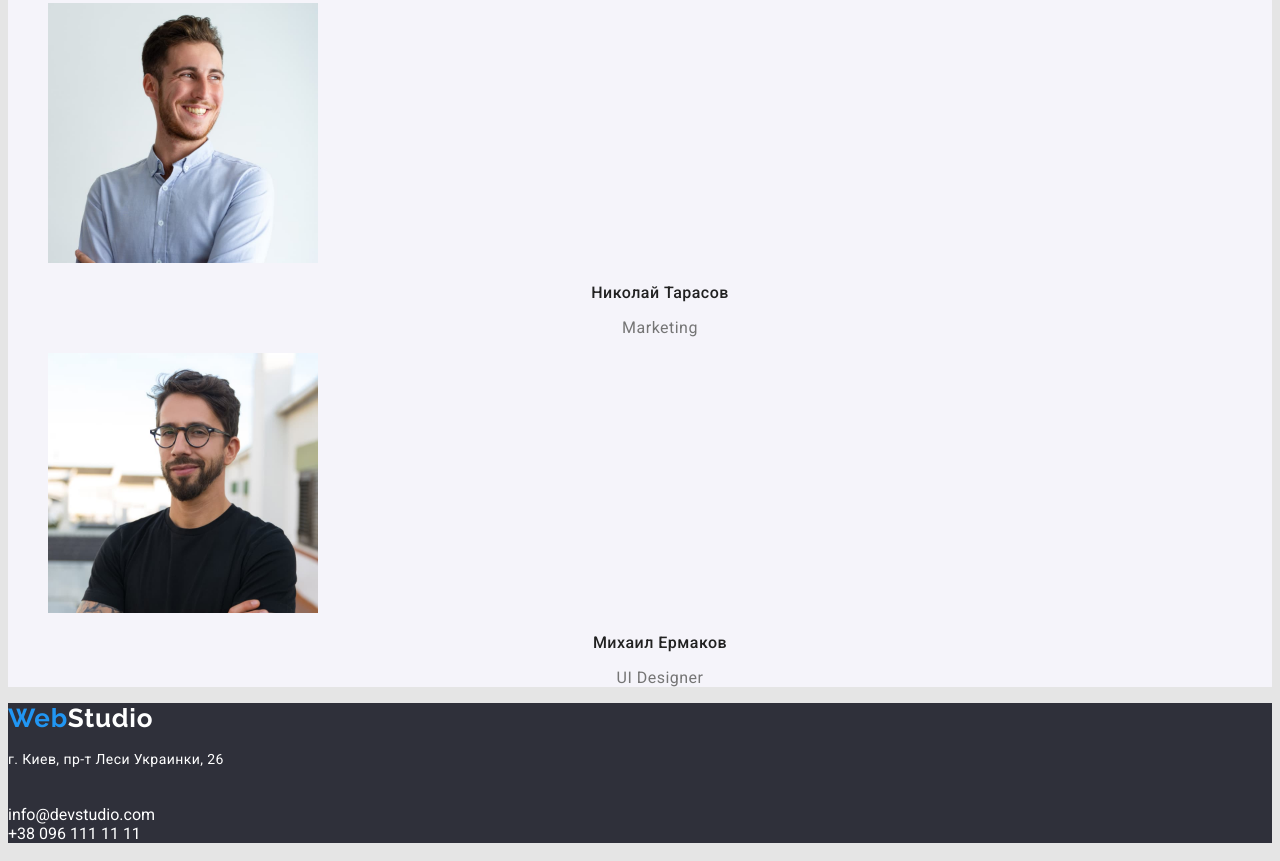
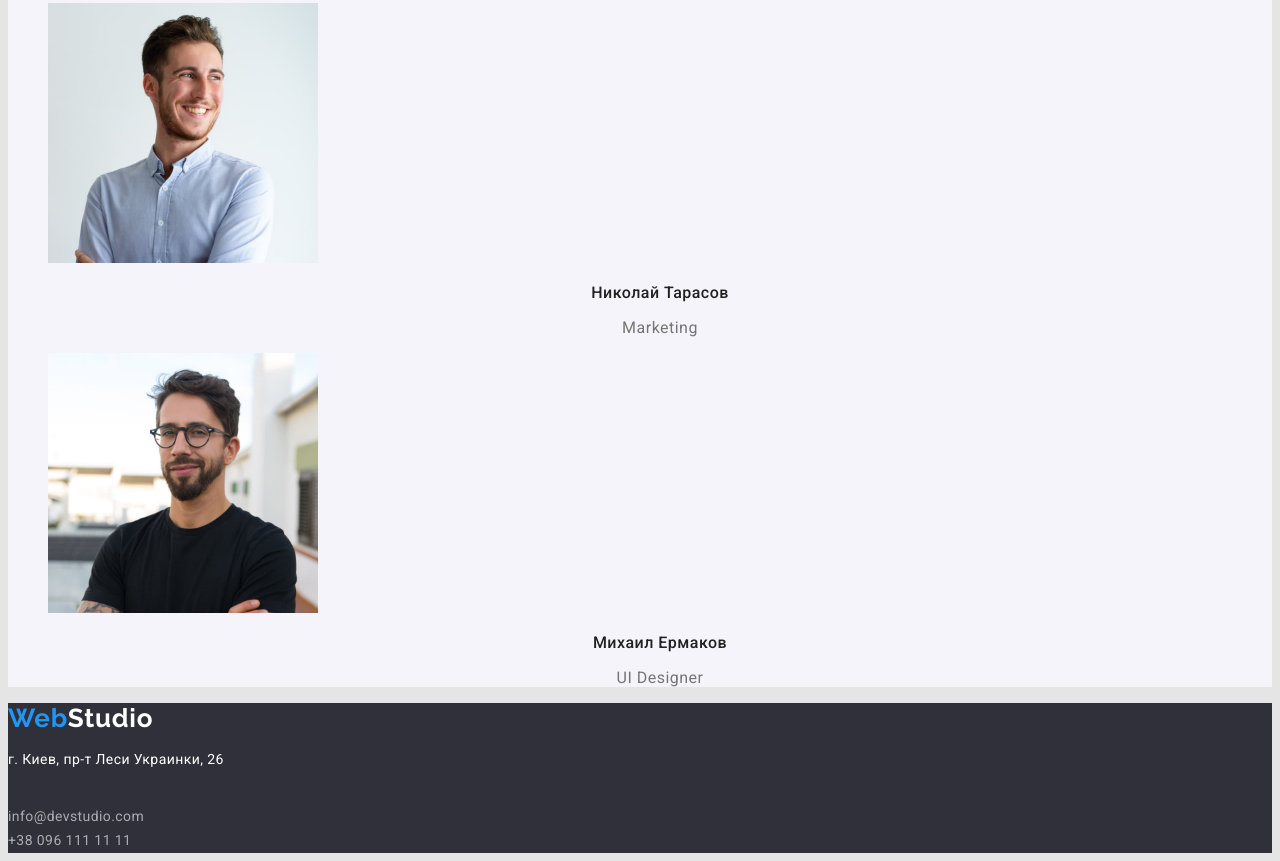
Before and after one commit to MashtalerOlha/goit-markup-hw-02, a plain HTML site: page index.html in a window 1280 px wide. Shown: the part 2384-3245 px from the top of the page. Drawn offline with Linux system fonts and the light colour scheme.

Commit message:
Update style.css

```diff
--- a/css/style.css
+++ b/css/style.css
@@ -9,6 +9,7 @@
     --main-background-color:#E5E5E5 ;
     --secondary-background-color: #2F303A;
     --backgraund-team-color: #F5F4FA;
+    --footer-link-color: rgba(255, 255, 255, 0.6)
 }
 /* стилі сторінки */
 
@@ -173,7 +174,8 @@
     font-style: normal;
 }
 
-.address-text {
+.address-text,
+.contacts-link-footer {
     font-weight: 400;
     font-size: 14px;
     line-height: 1.71;
@@ -181,7 +183,7 @@
     color: var(--secondary-title-color);
 }
  .contacts-link-footer {
-color: var(--secondary-title-color);
+color:  var(--footer-link-color);
  }
 
  .contacts-link-footer:hover,
@@ -198,6 +200,7 @@ color: var(--secondary-title-color);
 /* портфоліо */
 
 .filter-button {
+    font-family: var(--main-font);
     font-weight: 500;
     font-size: 16px;
     line-height: 1.62;
```
